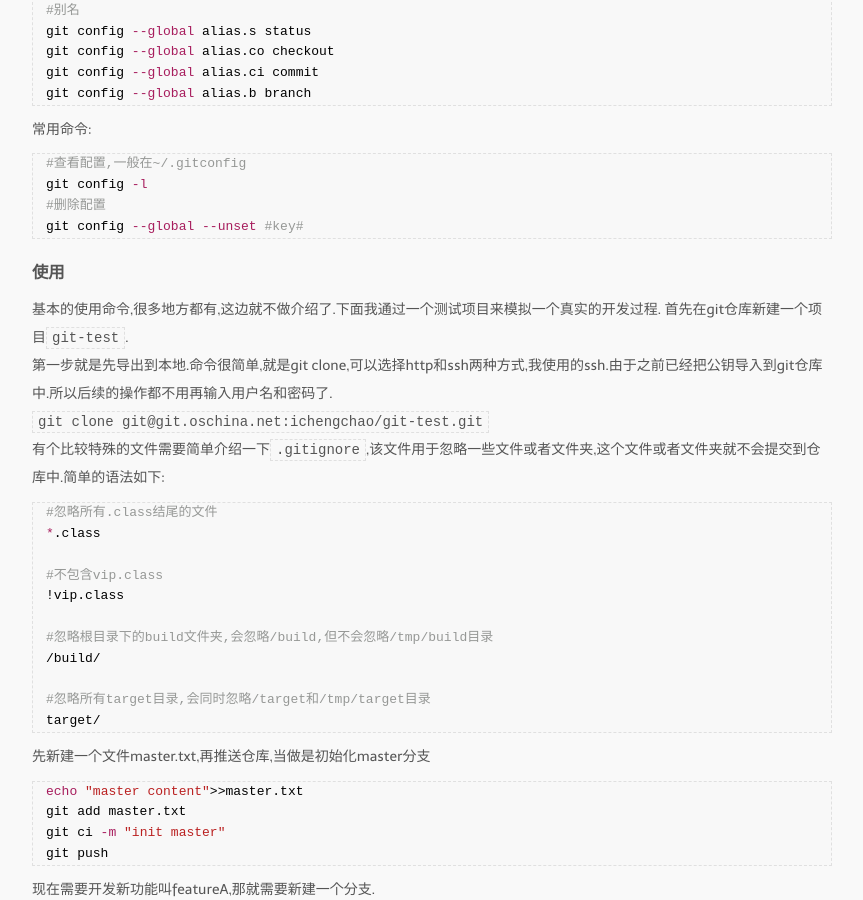
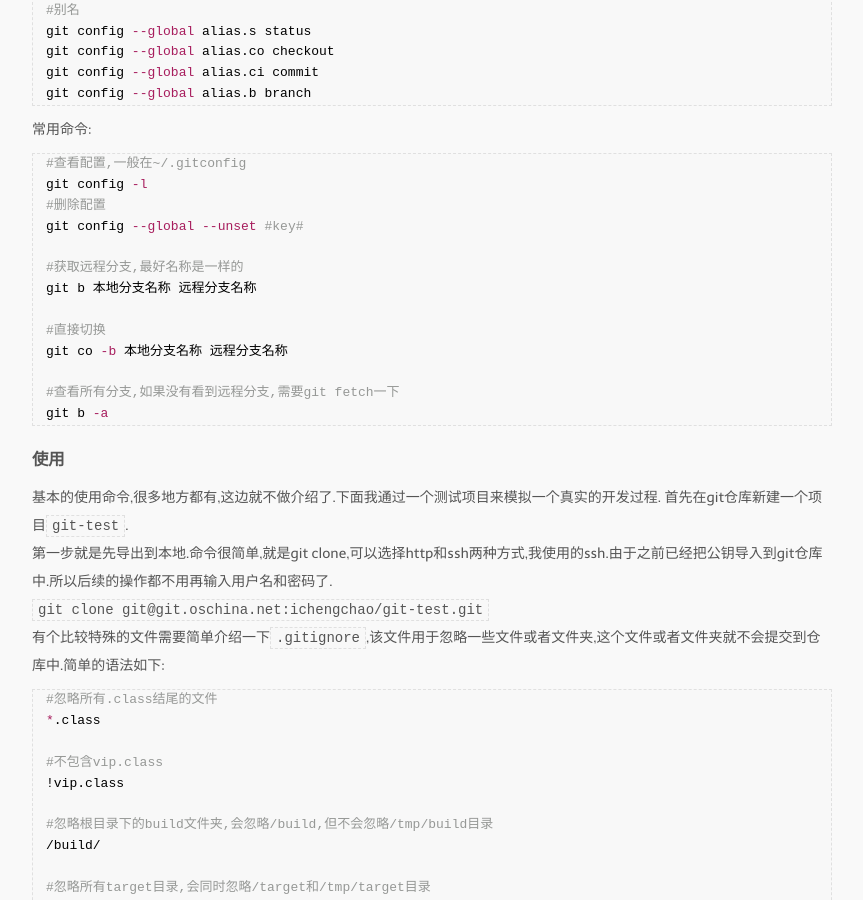
Before and after one commit to ichengchao/ichengchao.github.io, a Jekyll site: the page built from _posts/2015-11-07-lenrning-git.markdown, in a window 1280 px wide and 900 px high, scrolled down 861 px. Shown: the whole window, without its empty margins (208-1071 px from the left). Built offline with Jekyll 4.4.1, drawn with Linux system fonts in a browser that asks for light colours; Markdown is read by kramdown in place of the engine named in the settings.

Commit message:
update post git

````diff
--- a/_posts/2015-11-07-lenrning-git.markdown
+++ b/_posts/2015-11-07-lenrning-git.markdown
@@ -37,6 +37,15 @@ git config --global alias.b branch
 git config -l
 #删除配置
 git config --global --unset #key#
+
+#获取远程分支,最好名称是一样的
+git b 本地分支名称 远程分支名称
+
+#直接切换
+git co -b 本地分支名称 远程分支名称
+
+#查看所有分支,如果没有看到远程分支,需要git fetch一下
+git b -a
 ```
 
 ###使用
````
